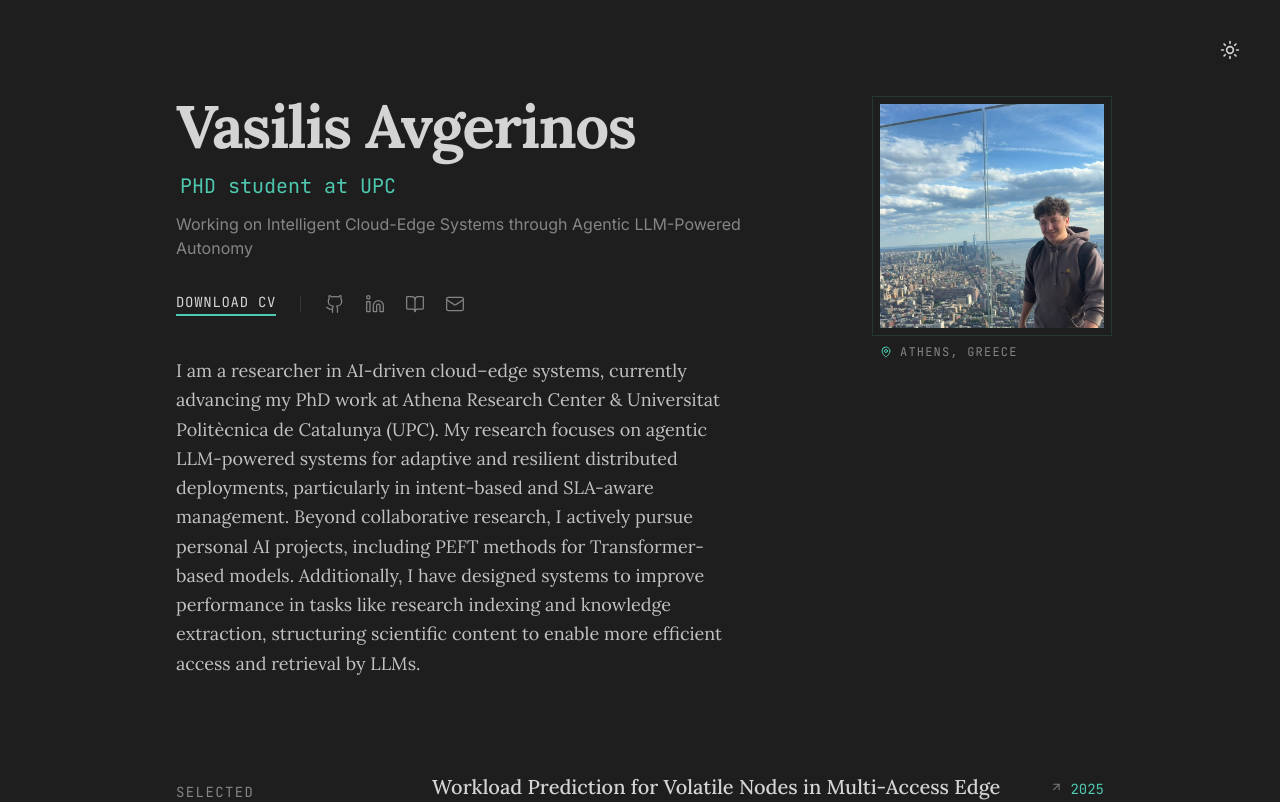
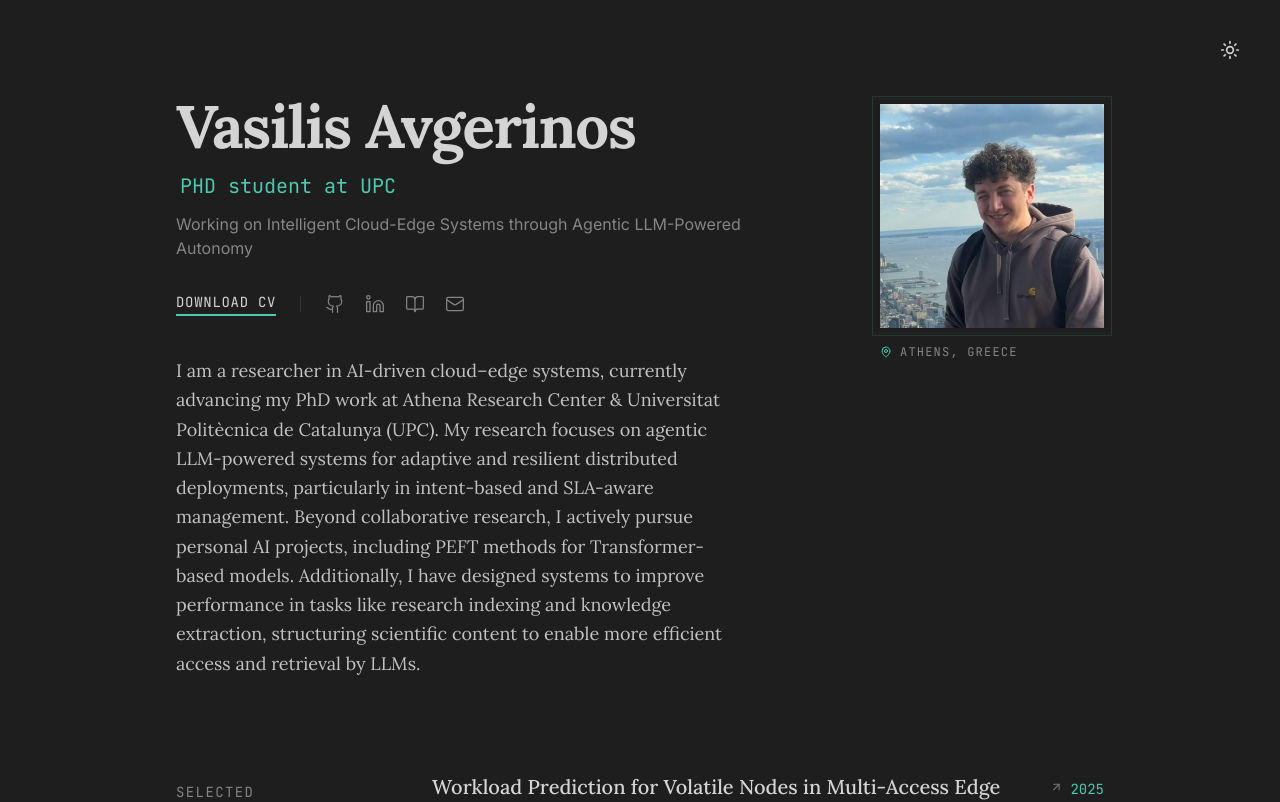
Before and after one commit to vaavg13/vaavg13.github.io, a React (Vite) app: page / in a window 1280 px wide. Shown: the top 802 px of the page. Built offline with nearby package versions, Linux system fonts and the light colour scheme.

Commit message:
Tighten profile crop around the subject

```diff
--- a/src/components/Header.tsx
+++ b/src/components/Header.tsx
@@ -75,7 +75,7 @@ const Header: React.FC = () => {
               <img
                 src={PROFILE.avatarUrl}
                 alt={PROFILE.name}
-                className="w-full h-full object-cover object-top transition-all duration-500"
+                className="w-full h-full object-cover object-top scale-[2] origin-[100%_65%] transition-all duration-500"
                 onError={(e) => {
                   e.currentTarget.style.display = 'none';
                   e.currentTarget.parentElement?.classList.add('flex', 'items-center', 'justify-center');
```
